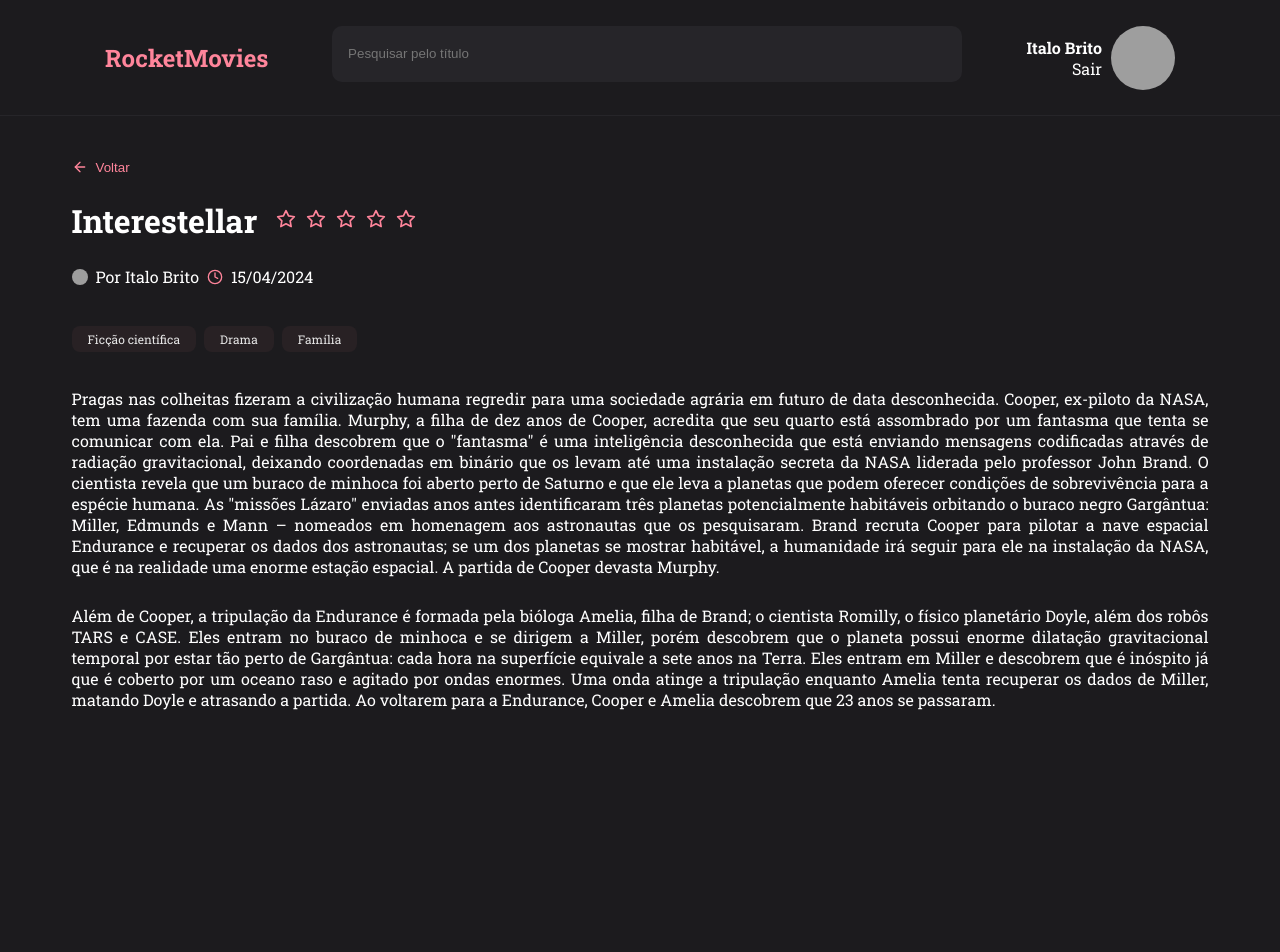
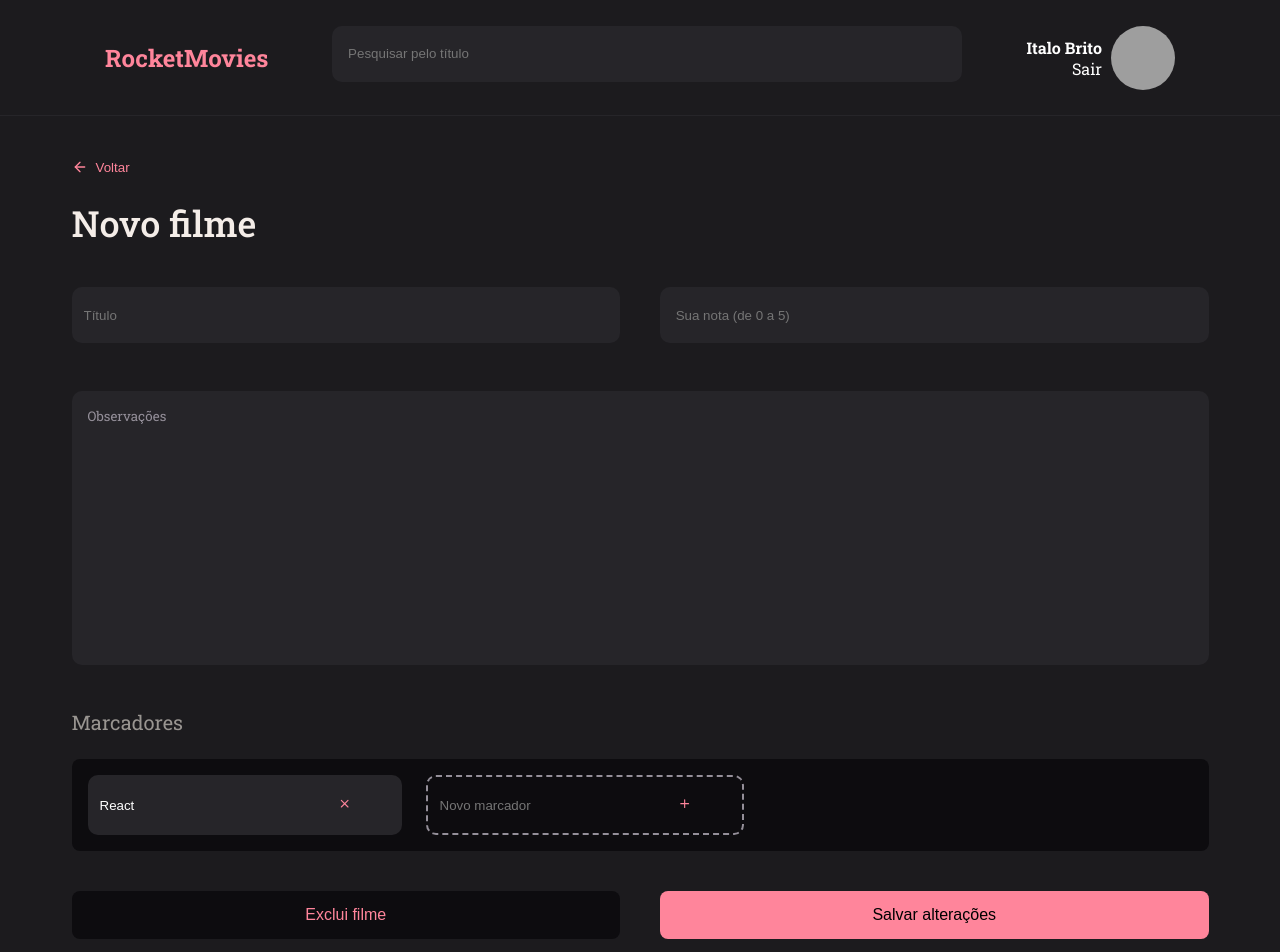
Before and after one commit to italobriito/rocket-movies-frontend, a React (Vite) app: page / in a window 1280 px wide. Shown: the top 952 px of the page. Before the commit the page ends 800 px from the top, so only its background shows below. Built offline with nearby package versions, Linux system fonts and the light colour scheme; grey boxes are pictures that could not be loaded.

Commit message:
create NoteItem component and developed the Create Movie page

```diff
--- a/src/components/Button/index.jsx
+++ b/src/components/Button/index.jsx
@@ -1,8 +1,8 @@
 import {Container} from "./styles"
 
-export default function Button({ Icon: Icon, title }){
+export default function Button({ Icon: Icon, title, ...rest }){
   return(
-    <Container type="button">
+    <Container type="button" {...rest}>
 
       {Icon && <Icon size={20} />}
 
--- /dev/null
+++ b/src/components/NoteItem/index.jsx
@@ -0,0 +1,24 @@
+import { FiPlus, FiX } from 'react-icons/fi'
+
+import { Container } from './styles'
+
+export default function NoteItem({ isNew, value, onClick, ...rest }) {
+  return (
+    <Container isNew={isNew}>
+      <input
+        type="text"
+        value={value}
+        readOnly={!isNew}
+        {...rest}
+      />
+
+      <button
+        type="button"
+        onClick={onClick}
+        className={isNew ? 'button-add' : 'button-delete'}
+      >
+        {isNew ? <FiPlus /> : <FiX />}
+      </button>
+    </Container>
+  )
+}
--- /dev/null
+++ b/src/components/NoteItem/styles.js
@@ -0,0 +1,43 @@
+import styled from 'styled-components'
+
+export const Container = styled.div`
+  display: flex;
+  align-items: center;
+  border-radius: 10px;
+
+  background-color: ${({ theme, isNew }) => isNew ? "transparent" : theme.COLORS.BACKGROUND_SEARCH};
+
+  color: ${({ theme }) => theme.COLORS.GRAY_SEARCH};
+
+  border: ${({ theme, isNew }) => isNew ? `2px dashed ${theme.COLORS.GRAY_SEARCH}` : "none"};
+
+  > button {
+    width:113px;
+    gap:16px;
+    border: none;
+    background: none;
+  }
+
+  .button-delete {
+    color: ${({ theme }) => theme.COLORS.SALMON};
+
+  }
+
+  .button-add {
+    color: ${({ theme }) => theme.COLORS.SALMON};
+  }
+
+  > input {
+    height: 56px;
+    padding:12px;
+
+    color: ${({ theme }) => theme.COLORS.WHITE};
+    background: transparent;
+
+    border: none;
+
+    &::placeholder {
+      color: ${({ theme }) => theme.COLORS.GRAY_300};
+    }
+  }
+`
--- /dev/null
+++ b/src/components/Textarea/index.jsx
@@ -0,0 +1,9 @@
+import { Container } from './styles'
+
+export default function Textarea({ value, ...rest }) {
+  return (
+    <Container {...rest}>
+      {value}
+    </Container>
+  )
+}
--- /dev/null
+++ b/src/components/Textarea/styles.js
@@ -0,0 +1,25 @@
+import styled from 'styled-components'
+
+export const Container = styled.textarea`
+  width: 100%;
+  height: 274px;
+
+  background-color: ${({ theme }) => theme.COLORS.BACKGROUND_SEARCH};
+  color: ${({ theme }) => theme.COLORS.WHITE};
+
+  border: none;
+  resize: none;
+
+  margin-bottom: 40px;
+  border-radius: 10px;
+  padding: 16px;
+
+
+
+  &::placeholder {
+  color: ${({ theme }) => theme.COLORS.GRAY_SEARCH};
+  font-family: "Roboto Slab", serif;
+
+
+  }
+`
--- a/src/main.jsx
+++ b/src/main.jsx
@@ -6,14 +6,14 @@ import theme from "./styles/theme"
 import GlobalStyle from "./styles/global"
 
 
-import MoviePreview from "./pages/MoviePreview"
+import CreateMovie from "./pages/CreateMovie"
 
 
 ReactDOM.createRoot(document.getElementById("root")).render(
   <React.StrictMode >
     <ThemeProvider theme={theme}>
       <GlobalStyle/>
-      <MoviePreview/>
+      <CreateMovie/>
     </ThemeProvider>
   </React.StrictMode>
 );
--- /dev/null
+++ b/src/pages/CreateMovie/index.jsx
@@ -0,0 +1,75 @@
+import {FiArrowLeft} from "react-icons/fi"
+
+import { Container } from "./styles"
+
+import Header from "../../components/Header"
+import BackButton from "../../components/BackButton"
+import Input from "../../components/Input"
+import Button from "../../components/Button"
+import Textarea from "../../components/Textarea"
+import NoteItem from "../../components/NoteItem"
+
+export default function CreateMovie(){
+  return(
+    <Container>
+
+      <Header/>
+
+      <div className="content">
+
+
+
+        <BackButton
+          Icon={FiArrowLeft}
+          title="Voltar"
+        />
+
+
+        <section className="movie-informations">
+
+          <h1>Novo filme</h1>
+
+          <div className="inputs">
+            <Input placeholder="Título" />
+            <Input placeholder=" Sua nota (de 0 a 5)" />
+          </div>
+
+          <Textarea
+           placeholder="Observações"
+          />
+
+        </section>
+
+
+
+        <section>
+
+          <h2>Marcadores</h2>
+
+          <div className="markers">
+
+            <NoteItem value="React"/>
+            <NoteItem isNew placeholder="Novo marcador"/>
+
+          </div>
+
+
+        </section>
+
+        <div className="actions-buttons">
+
+          <Button className="delete" title=" Exclui filme "/>
+          <Button title="Salvar alterações"/>
+
+
+        </div>
+
+
+
+
+
+      </div>
+
+    </Container>
+  )
+}
--- /dev/null
+++ b/src/pages/CreateMovie/styles.js
@@ -0,0 +1,61 @@
+import styled from "styled-components"
+
+export const Container = styled.div`
+  max-width: 100%;
+
+  .content{
+    width:1137px ;
+    margin: 43px auto;
+  }
+
+
+  .movie-informations{
+
+    h1{
+      font-size: 36px;
+      font-weight: 500;
+      color: ${({theme}) => theme.COLORS.WHITE_TITLE};
+
+      margin-top: 24px;
+      margin-bottom: 40px;
+    }
+
+    .inputs{
+      display: flex;
+      gap: 40px;
+      margin-bottom: 40px;
+    }
+
+  }
+
+  h2{
+    font-size: 20px;
+    font-weight: 400;
+    color: ${({theme}) => theme.COLORS.GRAY_TEXT};
+
+    margin-bottom: 24px;
+  }
+
+  .markers{
+    display: flex;
+    padding: 16px;
+    gap:24px;
+    border-radius: 8px;
+    background-color: ${({theme}) => theme.COLORS.BLACK};
+
+
+  }
+
+  .actions-buttons{
+    display: flex;
+    gap: 40px;
+
+    margin-top: 40px;
+
+    .delete{
+      background-color: ${({theme}) => theme.COLORS.BLACK} ;
+      color: ${({theme}) => theme.COLORS.SALMON};
+    }
+  }
+
+`
--- a/src/styles/theme.js
+++ b/src/styles/theme.js
@@ -7,6 +7,7 @@ export default {
     LIGHT_SALMON: "#282124",
     SALMON: "#FF859B",
     WHITE: "#FFFFFF",
+    BLACK: "#0D0C0F",
     WHITE_TITLE:"#F4EDE8",
 
     GRAY_SEARCH: "#948F99",
```
